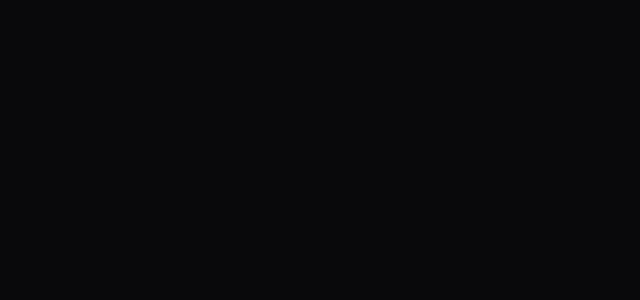
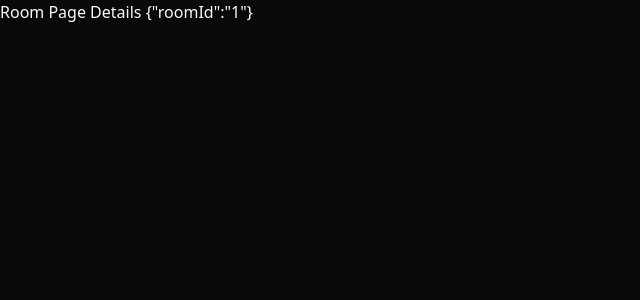
Before and after one commit to karenngomes/nlw-agents, a React (Vite) app in the folder web/: page /room/1 in a window 1280 px wide. Before the commit this address had no page. Shown: the top 300 px of the page, without its empty margins (0-640 px from the left). Built offline with nearby package versions, Linux system fonts and the light colour scheme.

Commit message:
refactor(web): change room page to get id param

```diff
--- a/web/src/app.tsx
+++ b/web/src/app.tsx
@@ -11,7 +11,7 @@
     <BrowserRouter>
       <Routes>
         <Route element={<CreateRoom />} index />
-        <Route element={<Room />} path="/room" />
+        <Route element={<Room />} path="/room/:roomId" />
       </Routes>
     </BrowserRouter>
     </QueryClientProvider>
--- a/web/src/pages/create-room.tsx
+++ b/web/src/pages/create-room.tsx
@@ -20,11 +20,13 @@
     <div>
       {isLoading && <p>Loading rooms...</p>}
 
-      {data?.map((room) => (
-        <div key={room.id}>
-          <p>{room.name}</p>
-        </div>
-      ))}
+      <div className="flex flex-col gap-1">
+        {data?.map((room) => (
+          <Link key={room.id} to={`/room/${room.id}`}>
+            {room.name}
+          </Link>
+        ))}
+      </div>
 
       <Link className="underline" to="/room">
         Go to Room Page
--- a/web/src/pages/room.tsx
+++ b/web/src/pages/room.tsx
@@ -1,7 +1,13 @@
+import { Navigate, useParams } from "react-router-dom";
+
+type RoomParams = { roomId: string };
+
 export function Room() {
-  return (
-    <div>
-      Room Page Details
-    </div>
-  );
+  const params = useParams<RoomParams>();
+
+  if(!params.roomId) {
+    return <Navigate replace to="/" />;
+  }
+
+  return <div>Room Page Details {JSON.stringify(params)}</div>;
 }
```
